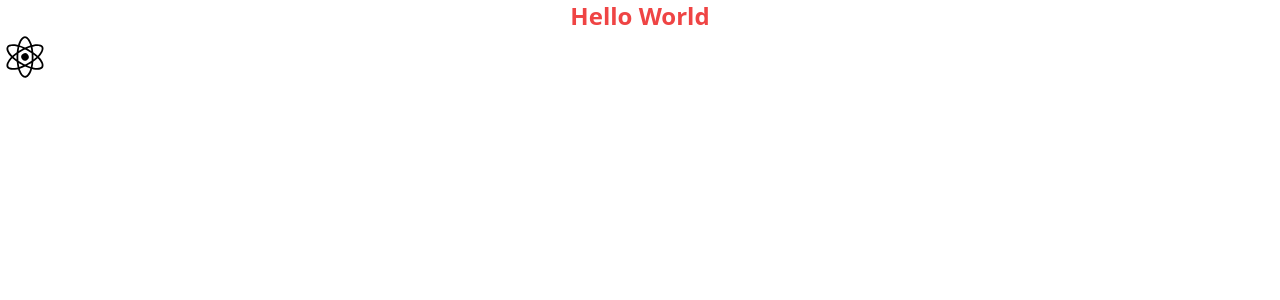
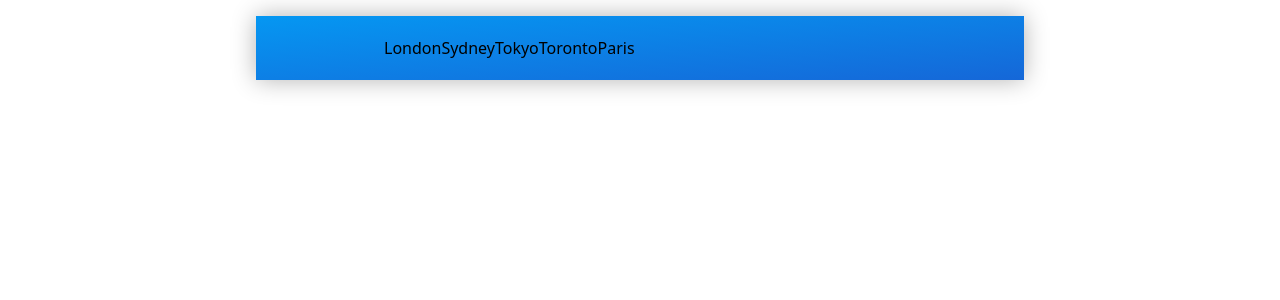
Before and after one commit to Sandeep-Abeykoon/react-weather-app, a React (Create React App) app: page / in a window 1280 px wide. Shown: the top 300 px of the page. Built offline with nearby package versions, Linux system fonts and the light colour scheme; the HTML template or start-up script is replaced by a standard one.

Commit message:
updated the code

```diff
--- a/src/App.css
+++ b/src/App.css
@@ -1,38 +1,9 @@
 .App {
-  text-align: center;
+  max-width: 768px;
+  margin: auto;
+  margin-top: 16px;
+  padding: 20px 128px;
+  background-image: linear-gradient(to bottom right, #0597f2, #1567d8);
+  height: fit-content;
+  box-shadow: 0 0 24px rgba(0, 0, 0, 0.3);
 }
-
-.App-logo {
-  height: 40vmin;
-  pointer-events: none;
-}
-
-@media (prefers-reduced-motion: no-preference) {
-  .App-logo {
-    animation: App-logo-spin infinite 20s linear;
-  }
-}
-
-.App-header {
-  background-color: #282c34;
-  min-height: 100vh;
-  display: flex;
-  flex-direction: column;
-  align-items: center;
-  justify-content: center;
-  font-size: calc(10px + 2vmin);
-  color: white;
-}
-
-.App-link {
-  color: #61dafb;
-}
-
-@keyframes App-logo-spin {
-  from {
-    transform: rotate(0deg);
-  }
-  to {
-    transform: rotate(360deg);
-  }
-}
--- a/src/App.js
+++ b/src/App.js
@@ -1,12 +1,12 @@
 import UilReact from '@iconscout/react-unicons/icons/uil-react'
+import TopButtons from "./Components/TopButtons"
 import './App.css';
 
 function App() {
   return (
-    <div className="App">
-      <h1 className='text-2xl font-bold text-red-500'>Hello World</h1>
-      <UilReact size={50}/>
-    </div>
+  <div className='App'>
+    <TopButtons/>
+  </div>
   );
 }
 
--- /dev/null
+++ b/src/Components/TopButtons.jsx
@@ -0,0 +1,36 @@
+import React from "react";
+
+function TopButtons() {
+  const cities = [
+    {
+      id: 1,
+      title: "London",
+    },
+    {
+      id: 2,
+      title: "Sydney",
+    },
+    {
+      id: 3,
+      title: "Tokyo",
+    },
+    {
+      id: 4,
+      title: "Toronto",
+    },
+    {
+      id: 5,
+      title: "Paris",
+    },
+  ];
+
+  return (
+    <div className="flex items-center justify-center my-6">
+        {cities.map((city, index) => (
+            <button className="text-white text-lg" key={index}>{city.title}</button>
+        ))}
+    </div>
+  );
+}
+
+export default TopButtons;
```
